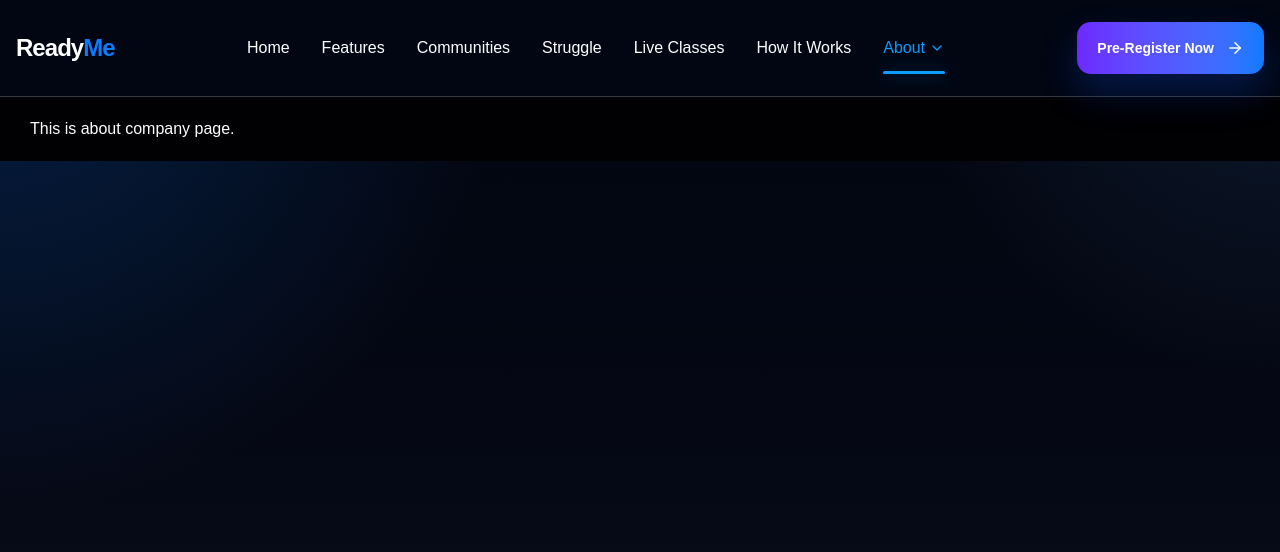
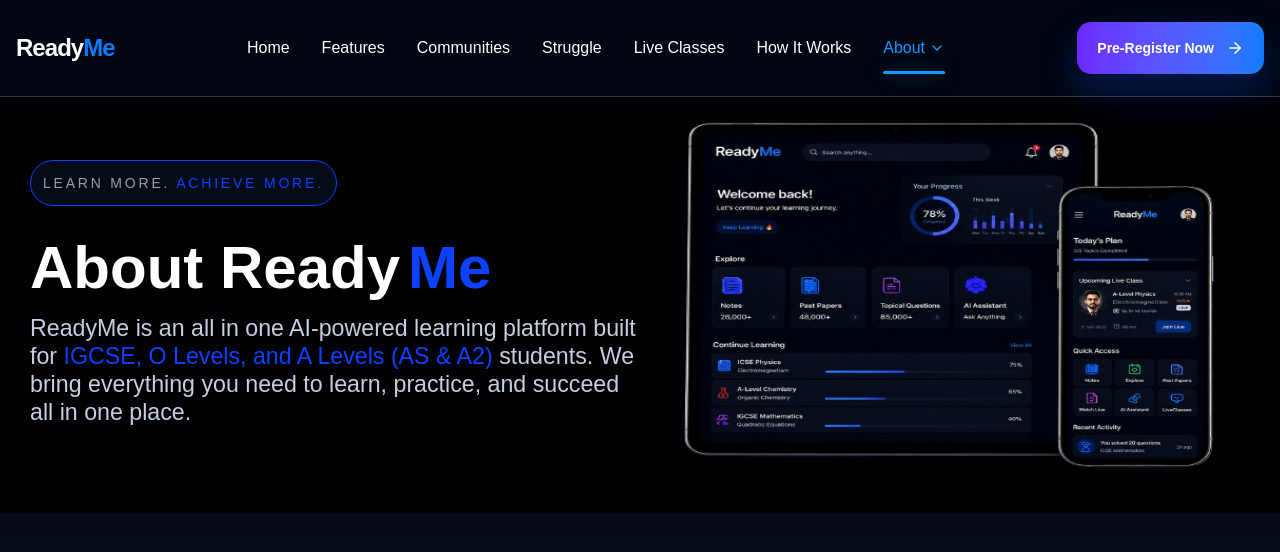
Before and after one commit to chzeeshan099/ReadyMe-Website, a Next.js app: page /about-company in a window 1280 px wide. Shown: the top 552 px of the page. Built offline with nearby package versions, Linux system fonts and the light colour scheme.

Commit message:
working on about company page

```diff
--- /dev/null
+++ b/src/modules/about-company/Hero.jsx
@@ -0,0 +1,48 @@
+import Image from 'next/image'
+import React from 'react'
+
+const Hero = () => {
+  return (
+   <>
+    <div className="flex flex-col md:flex-row items-center justify-between gap-1 mb-6">
+               <div className="w-full md:w-[50%] ">
+
+                 <div className="mt-0 inline-flex rounded-full border border-blue bg-[#07101d]/80 p-2 md:p-3 text-[10px] md:text-xs lg:text-sm uppercase tracking-[0.2em] text-textWhiteLight shadow-[0_12px_32px_rgba(0,0,0,0.18)]">
+                   <p>
+                     Learn More. <span className="text-blue">Achieve More.</span>
+                   </p>
+                 </div>
+
+                 <h1 className="mt-8 text-[35px] md:text-5xl lg:text-6xl font-semibold text-white">
+                   About Ready
+                   <span className="pl-2 text-blue">
+                      Me
+                   </span>
+                 </h1>
+
+                 <p className="mt-4  text-[1.15rem] leading-7 text-[#c6cfdf] sm:text-[1.45rem]">
+                  ReadyMe is an all in one AI-powered learning platform built for  <span className='text-blue'>IGCSE, O Levels, and A Levels (AS & A2)</span> students.
+                  We bring everything you need to learn, practice, and succeed all in one place.
+                 </p>
+
+
+               </div>
+
+               <div className="mx-auto mt-2 md:mt-0  w-full md:w-[50%]">
+                 <Image
+                   src="/about.png"
+                   alt="ReadyMe live-classes app preview"
+                   width={1535}
+                   height={1024}
+                   priority
+                   quality={100}
+                  //  sizes="(max-width: 1280px) 100vw, 50vw"
+                   className="relative z-10 md:h-[300px] lg:h-88 w-full"
+                 />
+               </div>
+             </div>
+   </>
+  )
+}
+
+export default Hero
--- a/src/modules/about-company/index.jsx
+++ b/src/modules/about-company/index.jsx
@@ -1,10 +1,11 @@
 import React from 'react'
+import Hero from './Hero'
 
 const index = () => {
   return (
    <>
      <div>
-        <p>This is about company page.</p>
+        <Hero/>
      </div>
    </>
   )
```
Also changed, not shown: public/about.png (added).
